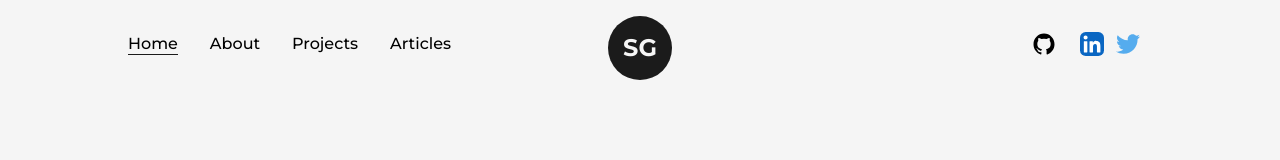
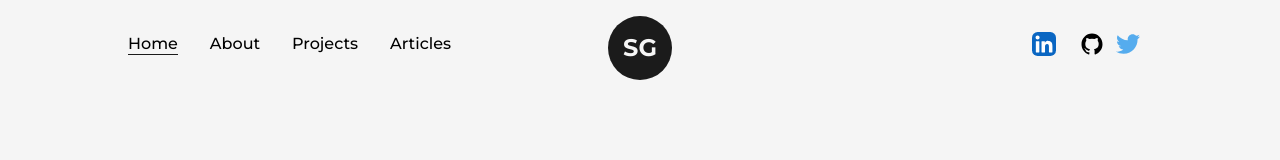
Before and after one commit to Cyddharth-Gupta/portfolio-website, a Next.js app: page / in a window 1280 px wide. Shown: the top 160 px of the page. Built offline with nearby package versions, Linux system fonts and the light colour scheme.

Commit message:
shift linkedin before github

```diff
--- a/components/Navbar.js
+++ b/components/Navbar.js
@@ -28,7 +28,14 @@ const Navbar = () => {
         </nav>
 
         <nav className='flex items-center justify-center flex-wrap'>
-
+            <MotionLink href={'https://www.linkedin.com/in/cyddharth/'} target='_blank' whileHover={{
+              y: -2
+            }}
+            whileTap={{
+              scale: 0.9
+            }} className='w-6 mx-3'>
+              <LinkedinIcon/>
+            </MotionLink>
             <MotionLink href={'https://github.com/Cyddharth-Gupta'} target='_blank' whileHover={{
               y: -2
             }}
@@ -36,14 +43,6 @@ const Navbar = () => {
               scale: 0.9
             }} className='w-6 mx-3'>
               <GithubIcon/>
-            </MotionLink>
-            <MotionLink href={'https://www.linkedin.com/in/cyddharth/'} target='_blank' whileHover={{
-              y: -2
-            }}
-            whileTap={{
-              scale: 0.9
-            }} className='w-6 mx-3'>
-              <LinkedinIcon/>
             </MotionLink>
             <MotionLink href={'https://twitter.com/cyddharth_gupta'} target='_blank' whileHover={{
               y: -2
```
